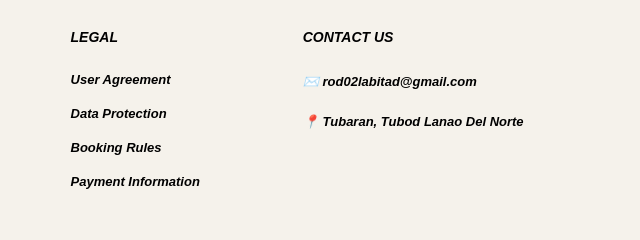
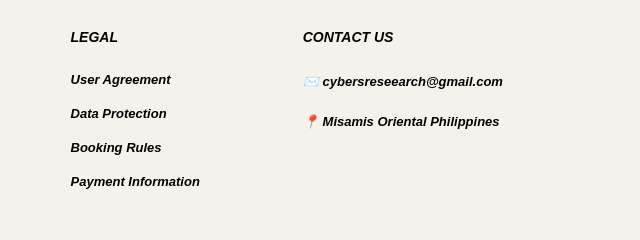
Before and after one commit to codeshi3ld/Pickleball-Court-Booking, a website: page picklehaus.html in a window 1280 px wide. Shown: the part 1717-1957 px from the top of the page, 640-1280 px from the left. Drawn offline with nearby package versions, Linux system fonts and the light colour scheme; no server answers.

Commit message:
Change title to 'Cødeshield' and update creator info
Updated the page title and creator information in the Pickle Rally Zone Booking Page.

```diff
--- a/picklehaus.html
+++ b/picklehaus.html
@@ -17,7 +17,7 @@
   <link rel="stylesheet" href="https://cdn.jsdelivr.net/npm/flatpickr/dist/flatpickr.min.css">
 
   <!-- Page Title -->
-  <title>Dinktøpia</title>
+  <title>Cødeshield</title>
 
   <!-- External CSS -->
   <link rel="stylesheet" href="common.css">
@@ -36,7 +36,7 @@
 
         <!-- Logo -->
         <a href="home.html" class="logo">
-          Dinktøpia
+          Cødeshield
         </a>
 
         <!-- Hamburger Button -->
@@ -354,10 +354,10 @@
         <div>
           <h3>CONTACT US</h3>
           <ul class="contact-info">
-            <li>✉️ rod02labitad@gmail.com</li>
+            <li>✉️ cybersreseearch@gmail.com</li>
             <li>
-              📍 Tubaran, Tubod
-                 Lanao Del Norte
+              📍 Misamis Oriental
+                 Philippines
             </li>
           </ul>
         </div>
```
